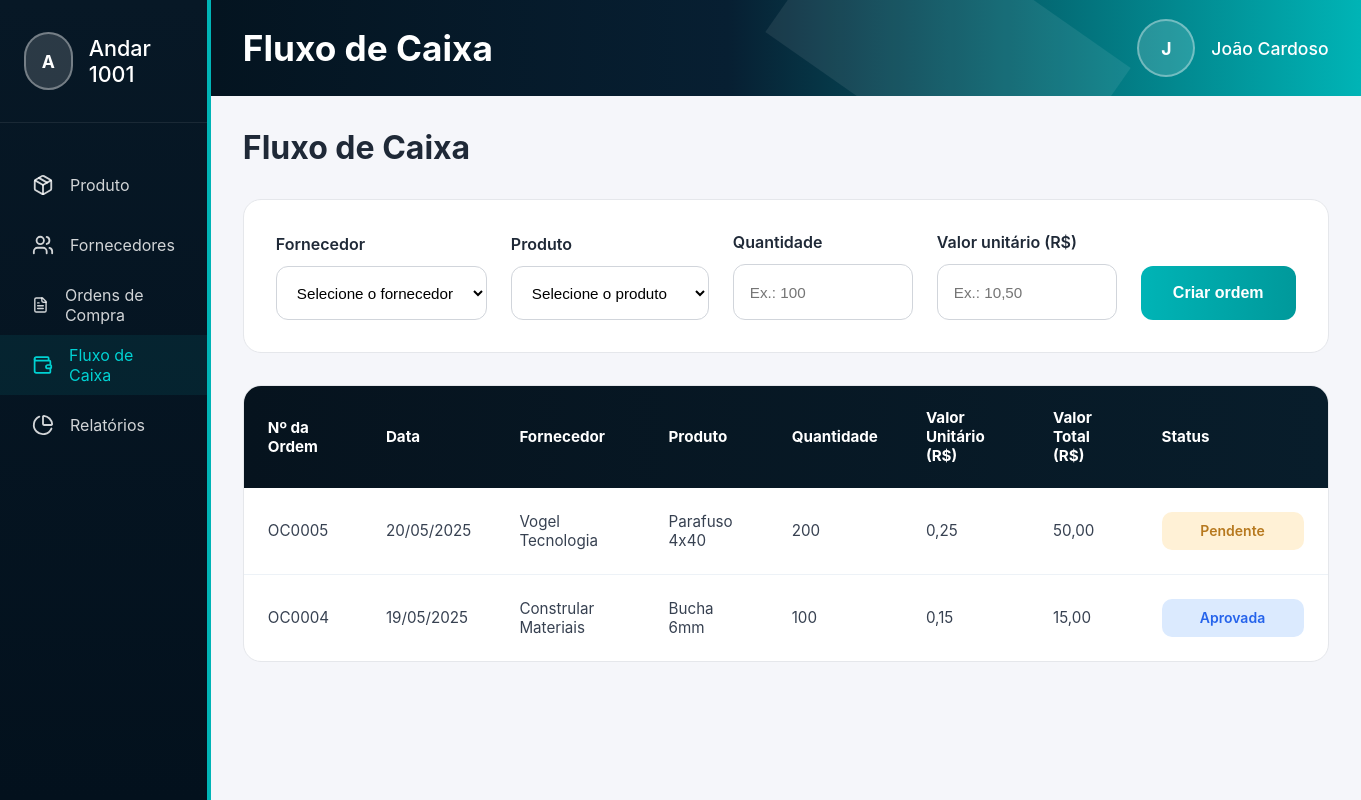
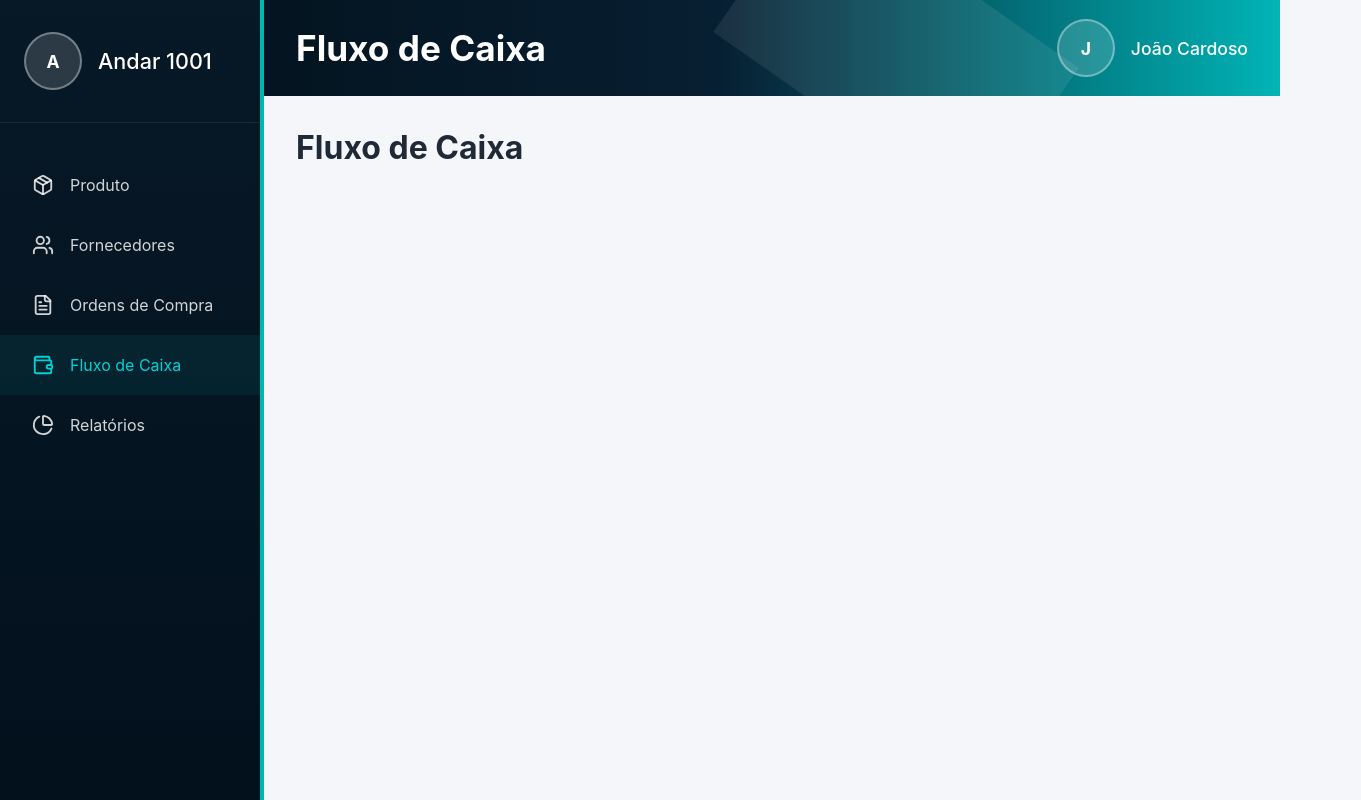
Before and after one commit to victorgoddard/sige-erp, a SvelteKit app: page /cash-flow in a window 1280 px wide. Shown: the whole page, 1361 px wide, since content can reach past the window. Built offline with nearby package versions, Linux system fonts and the light colour scheme.

Commit message:
Limpando conteúdo duplicado

```diff
--- a/src/routes/cash-flow/+page.svelte
+++ b/src/routes/cash-flow/+page.svelte
@@ -93,7 +93,6 @@
       {#each menuItems as item}
         {@const Icon = item.icon}
         <a
-          //class:active={item.active}
           class="menu-item"
           class:active={$page.url.pathname === item.href}
           href={item.href} >
@@ -127,16 +126,6 @@
         <h2>Fluxo de Caixa</h2>
       </div>
 
-      <div class="form-card">
-        <PurchaseOrderForm
-          {suppliers}
-          {products}
-        />
-      </div>
-
-      <PurchaseOrdersTable
-        orders={purchaseOrders}
-      />
     </section>
   </main>
 </div>
```
Also changed, not shown: src/routes/charts/+page.svelte (+0 -11 lines), src/routes/product/+page.svelte (+0 -11 lines), src/routes/suppliers/+page.svelte (+0 -11 lines).
